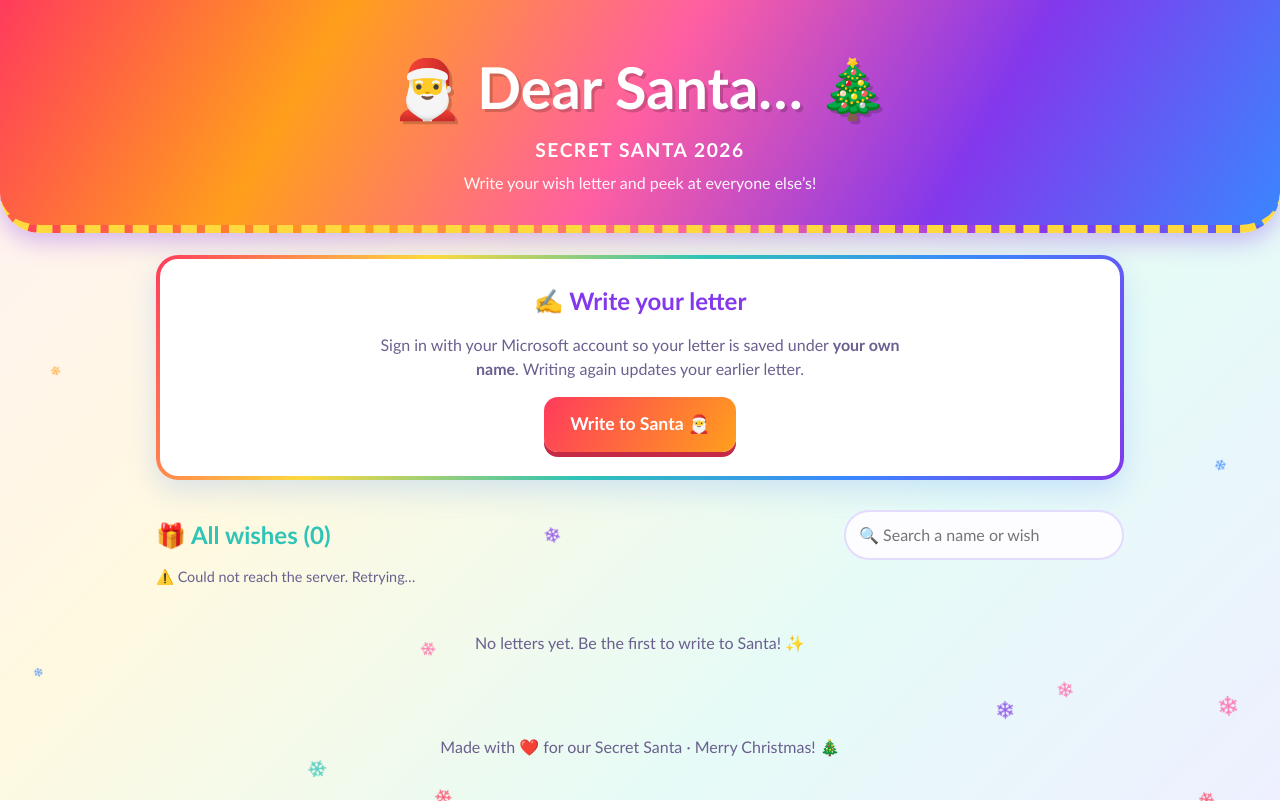
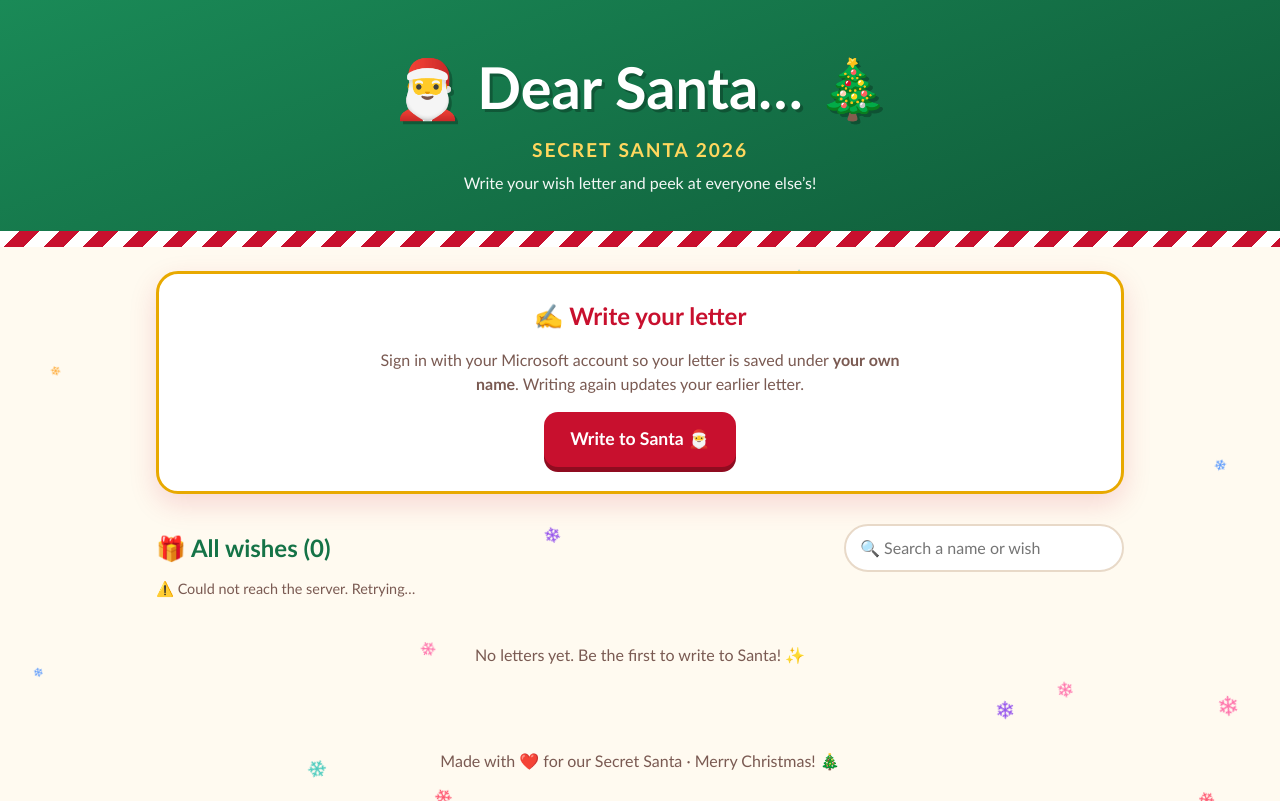
Before and after one commit to lKRITHEESH/Dear-Santa, a plain HTML site: page index.html in a window 1280 px wide. Drawn offline with Linux system fonts and the light colour scheme; no server answers.

Commit message:
Update style.css

```diff
--- a/style.css
+++ b/style.css
@@ -1,55 +1,45 @@
-:root{--red:#ff3b5c;--orange:#ff9f1c;--yellow:#ffd93d;--green:#2ec4b6;--blue:#3a86ff;--purple:#8338ec;--pink:#ff5fa2;--ink:#2a1f4d;--muted:#6b5f8f}
+:root{--red:#c8102e;--green:#157347;--gold:#e8a900;--cream:#fffaf0;--ink:#3a1c1c;--muted:#7a5a52}
 *{box-sizing:border-box}
-body{margin:0;color:var(--ink);font-family:"Trebuchet MS","Segoe UI",system-ui,sans-serif;line-height:1.5;
-  background:linear-gradient(135deg,#fff1f5 0%,#fff9e0 35%,#e6fbf7 70%,#eef0ff 100%) fixed}
-header{text-align:center;padding:44px 16px 30px;color:#fff;
-  background:linear-gradient(120deg,var(--red),var(--orange),var(--pink),var(--purple),var(--blue));
-  border-bottom:8px dashed var(--yellow);border-radius:0 0 40px 40px;box-shadow:0 8px 24px rgba(131,56,236,.35)}
-h1{margin:0;font-size:clamp(2.1rem,7vw,3.6rem);text-shadow:3px 3px 0 rgba(0,0,0,.18)}
+body{margin:0;color:var(--ink);font-family:"Trebuchet MS","Segoe UI",system-ui,sans-serif;line-height:1.5;background-color:var(--cream);
+  background-image:radial-gradient(rgba(200,16,46,.09) 2px,transparent 2px),radial-gradient(rgba(21,115,71,.09) 2px,transparent 2px);
+  background-size:48px 48px;background-position:0 0,24px 24px;background-attachment:fixed}
+header{position:relative;text-align:center;padding:44px 16px 52px;color:#fff;background:linear-gradient(160deg,#1a8a57,#0f5a38)}
+header::after{content:"";position:absolute;left:0;right:0;bottom:0;height:16px;background:repeating-linear-gradient(135deg,#fff 0 14px,var(--red) 14px 28px)}
+h1{margin:0;font-size:clamp(2.1rem,7vw,3.6rem);text-shadow:3px 3px 0 rgba(0,0,0,.25)}
 header p{margin:6px 0 0}
-#event{font-weight:bold;font-size:1.2rem;letter-spacing:.08em;text-transform:uppercase}
+#event{font-weight:bold;font-size:1.2rem;letter-spacing:.1em;text-transform:uppercase;color:#ffd75e}
 .sub{opacity:.95}
-main{max-width:1000px;margin:0 auto;padding:22px 16px}
-.panel{background:#fff;border-radius:22px;padding:24px;border:4px solid transparent;
-  background:linear-gradient(#fff,#fff) padding-box,linear-gradient(120deg,var(--red),var(--yellow),var(--green),var(--blue),var(--purple)) border-box;
-  box-shadow:0 10px 30px rgba(58,134,255,.2)}
-h2{margin:0 0 14px;color:var(--purple)}
-form{display:grid;gap:14px}
-.two{display:grid;grid-template-columns:1fr 1fr;gap:14px}
-@media(max-width:600px){.two{grid-template-columns:1fr}}
+main{max-width:1000px;margin:0 auto;padding:24px 16px}
+.panel{background:#fff;border-radius:22px;padding:24px;border:3px solid var(--gold);box-shadow:0 10px 28px rgba(200,16,46,.15)}
+h2{margin:0 0 14px;color:var(--red)}
 label{font-weight:bold;display:block}
 small{color:var(--muted);font-weight:normal}
-input,textarea{width:100%;margin-top:5px;padding:11px 13px;border:2px solid #e3dcff;border-radius:12px;background:#fdfcff;color:var(--ink);font:inherit}
-textarea{min-height:84px;resize:vertical}
-input:focus,textarea:focus{outline:none;border-color:var(--blue);box-shadow:0 0 0 4px rgba(58,134,255,.2)}
-button{font:inherit;font-weight:bold;cursor:pointer;border:0;border-radius:14px;padding:13px 20px;color:#fff;
-  background:linear-gradient(120deg,var(--red),var(--orange));box-shadow:0 5px 0 #c42a45;transition:transform .1s}
-button:active{transform:translateY(3px);box-shadow:0 2px 0 #c42a45}
-button:disabled{opacity:.6}
+button{font:inherit;font-weight:bold;cursor:pointer;border:0;border-radius:14px;padding:13px 20px;color:#fff;background:var(--red);box-shadow:0 5px 0 #8f0c20}
+button:active{transform:translateY(3px);box-shadow:0 2px 0 #8f0c20}
 button.mini{padding:6px 12px;font-size:.85rem;border-radius:10px;background:var(--c);box-shadow:none}
 .bar{display:flex;flex-wrap:wrap;gap:12px;align-items:center;justify-content:space-between;margin:30px 0 6px}
 .bar h2{margin:0;color:var(--green)}
-.bar input{width:min(100%,280px);margin:0;border-radius:999px}
+.bar input{width:min(100%,280px);padding:10px 14px;border:2px solid #e8d9c8;border-radius:999px;background:#fff;color:var(--ink);font:inherit}
+.bar input:focus{outline:none;border-color:var(--green);box-shadow:0 0 0 4px rgba(21,115,71,.18)}
 .status{margin:0 0 14px;color:var(--muted);font-size:.9rem}
 .grid{display:grid;grid-template-columns:repeat(auto-fill,minmax(285px,1fr));gap:18px}
 .card{background:#fff;border-radius:20px;padding:20px;border-top:12px solid var(--c);position:relative;
-  box-shadow:0 8px 20px color-mix(in srgb,var(--c) 30%,transparent);transition:transform .2s}
+  box-shadow:0 8px 20px color-mix(in srgb,var(--c) 25%,transparent);transition:transform .2s}
 .card:hover{transform:translateY(-4px) rotate(-.6deg)}
 .card .emo{position:absolute;top:-4px;right:12px;font-size:2rem}
 .card h3{margin:0;color:var(--c);font-size:1.3rem}
 .sal{margin:0 0 8px;font-style:italic;color:var(--muted)}
-.wish{white-space:pre-wrap;margin:0 0 10px;padding:10px 12px;border-radius:12px;background:color-mix(in srgb,var(--c) 12%,#fff);font-weight:bold}
+.wish{white-space:pre-wrap;margin:0 0 10px;padding:10px 12px;border-radius:12px;background:color-mix(in srgb,var(--c) 10%,#fff);font-weight:bold}
 .tag{margin:4px 0;font-size:.92rem}
 .tag b{color:var(--c)}
 .empty{grid-column:1/-1;text-align:center;color:var(--muted);padding:30px}
 .row{display:flex;gap:8px;flex-wrap:wrap;margin-top:12px}
-footer{text-align:center;color:var(--muted);padding:28px 16px}
-#toast{position:fixed;left:50%;bottom:22px;transform:translateX(-50%);background:var(--purple);color:#fff;padding:11px 20px;border-radius:999px;opacity:0;transition:opacity .3s;pointer-events:none;z-index:9}
-#toast.on{opacity:1}
-.flake{position:fixed;top:-24px;pointer-events:none;z-index:-1;opacity:.8;animation:fall linear infinite}
-@keyframes fall{to{transform:translateY(108vh) rotate(360deg)}}
 .cta{text-align:center}
 .cta p{max-width:520px;margin:0 auto 16px;color:var(--muted)}
-.btn{display:inline-block;text-decoration:none;font-weight:bold;color:#fff;padding:14px 26px;border-radius:14px;font-size:1.1rem;
-  background:linear-gradient(120deg,var(--red),var(--orange));box-shadow:0 5px 0 #c42a45}
-.btn:active{transform:translateY(3px);box-shadow:0 2px 0 #c42a45}
+.btn{display:inline-block;text-decoration:none;font-weight:bold;color:#fff;padding:14px 26px;border-radius:14px;font-size:1.1rem;background:var(--red);box-shadow:0 5px 0 #8f0c20}
+.btn:active{transform:translateY(3px);box-shadow:0 2px 0 #8f0c20}
+footer{text-align:center;color:var(--muted);padding:28px 16px}
+#toast{position:fixed;left:50%;bottom:22px;transform:translateX(-50%);background:var(--green);color:#fff;padding:11px 20px;border-radius:999px;opacity:0;transition:opacity .3s;pointer-events:none;z-index:9}
+#toast.on{opacity:1}
+.flake{position:fixed;top:-24px;pointer-events:none;z-index:-1;opacity:.85;animation:fall linear infinite}
+@keyframes fall{to{transform:translateY(108vh) rotate(360deg)}}
```
